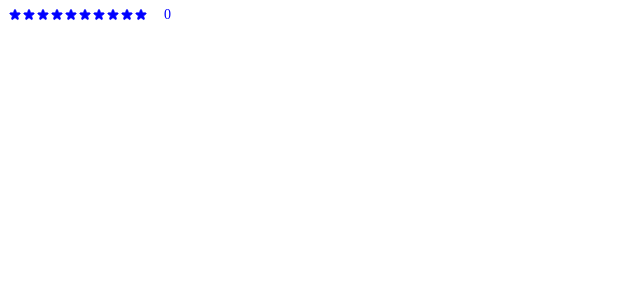
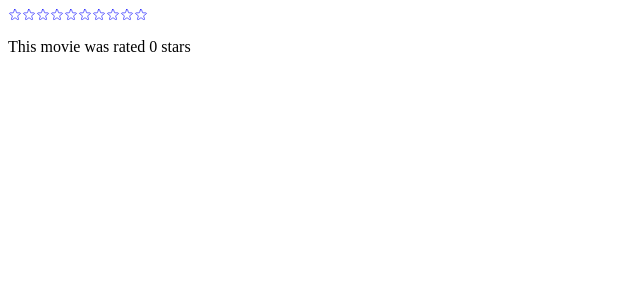
Before and after one commit to sujit-libi/react-js-batch-one, a React (Create React App) app in the folder Day 22/hamro-netflix/: page / in a window 1280 px wide. Shown: the top 300 px of the page, without its empty margins (0-640 px from the left). Built offline with nearby package versions, Linux system fonts and the light colour scheme.

Commit message:
Rating Star Component Feature complete

```diff
--- a/Day 22/hamro-netflix/src/App.js
+++ b/Day 22/hamro-netflix/src/App.js
@@ -46,8 +46,6 @@
     userRating: 9,
   },
 ];
-
-//Props Drilling
 
 const average = (arr) =>
   arr.reduce((acc, cur, i, arr) => acc + cur / arr.length, 0);
--- a/Day 22/hamro-netflix/src/RatingStar.js
+++ b/Day 22/hamro-netflix/src/RatingStar.js
@@ -7,8 +7,15 @@
   size: PropTypes.number,
 };
 
-export default function RatingStar({ maxRating = 10, color, size }) {
+export default function RatingStar({
+  maxRating = 10,
+  color,
+  size,
+  onSetRating,
+}) {
   const [rating, setRating] = useState(0);
+  const [tempRating, setTempRating] = useState(0);
+
   const containerStyle = {
     display: 'flex',
     gap: 16,
@@ -27,11 +34,16 @@
   };
 
   function handleRatingStar(rating) {
-    setRating(rating);
+    setTempRating(rating);
   }
 
   function handleResetRating() {
-    setRating(0);
+    setTempRating(0);
+  }
+
+  function handleSetRatingStar(rating) {
+    setRating(rating);
+    onSetRating(rating);
   }
 
   return (
@@ -41,17 +53,26 @@
           <Star
             color={color}
             size={size}
+            handleSetRatingStar={() => handleSetRatingStar(index + 1)}
+            full={tempRating ? tempRating >= index + 1 : rating >= index + 1}
             handleResetRating={handleResetRating}
             handleRatingStar={() => handleRatingStar(index + 1)}
           />
         ))}
       </div>
-      <p style={textStyle}>{rating}</p>
+      <p style={textStyle}>{tempRating || rating || ''}</p>
     </div>
   );
 }
 
-function Star({ color, size, handleRatingStar, handleResetRating }) {
+function Star({
+  color,
+  size,
+  handleRatingStar,
+  handleResetRating,
+  full,
+  handleSetRatingStar,
+}) {
   const starStyle = {
     height: `${size}px`,
     width: `${size}px`,
@@ -61,9 +82,11 @@
   return (
     <span
       style={starStyle}
+      onClick={handleSetRatingStar}
       onMouseEnter={handleRatingStar}
       onMouseLeave={handleResetRating}
     >
+      {full ? (
         <svg
           xmlns="http://www.w3.org/2000/svg"
           viewBox="0 0 20 20"
@@ -72,6 +95,21 @@
         >
           <path d="M9.049 2.927c.3-.921 1.603-.921 1.902 0l1.07 3.292a1 1 0 00.95.69h3.462c.969 0 1.371 1.24.588 1.81l-2.8 2.034a1 1 0 00-.364 1.118l1.07 3.292c.3.921-.755 1.688-1.54 1.118l-2.8-2.034a1 1 0 00-1.175 0l-2.8 2.034c-.784.57-1.838-.197-1.539-1.118l1.07-3.292a1 1 0 00-.364-1.118L2.98 8.72c-.783-.57-.38-1.81.588-1.81h3.461a1 1 0 00.951-.69l1.07-3.292z" />
         </svg>
+      ) : (
+        <svg
+          xmlns="http://www.w3.org/2000/svg"
+          fill="none"
+          viewBox="0 0 24 24"
+          stroke={color}
+        >
+          <path
+            strokeLinecap="round"
+            strokeLinejoin="round"
+            strokeWidth="{2}"
+            d="M11.049 2.927c.3-.921 1.603-.921 1.902 0l1.519 4.674a1 1 0 00.95.69h4.915c.969 0 1.371 1.24.588 1.81l-3.976 2.888a1 1 0 00-.363 1.118l1.518 4.674c.3.922-.755 1.688-1.538 1.118l-3.976-2.888a1 1 0 00-1.176 0l-3.976 2.888c-.783.57-1.838-.197-1.538-1.118l1.518-4.674a1 1 0 00-.363-1.118l-3.976-2.888c-.784-.57-.38-1.81.588-1.81h4.914a1 1 0 00.951-.69l1.519-4.674z"
+          />
+        </svg>
+      )}
     </span>
   );
 }
--- a/Day 22/hamro-netflix/src/index.js
+++ b/Day 22/hamro-netflix/src/index.js
@@ -1,4 +1,4 @@
-import React from 'react';
+import React, { useState } from 'react';
 import ReactDOM from 'react-dom/client';
 import StarRating from './StarRating';
 // import './index.css';
@@ -6,15 +6,20 @@
 import Modal from './Modal';
 import RatingStar from './RatingStar';
 
-// function Test() {
-//   const [movieRating, setMovieRating] = useState(0);
-//   return (
-//     <div>
-//       <StarRating color="blue" maxRating={10} onSetRating={setMovieRating} />
-//       <p>This movie was rated {movieRating} stars</p>
-//     </div>
-//   );
-// }
+function Test() {
+  const [movieRating, setMovieRating] = useState(0);
+  return (
+    <div>
+      <RatingStar
+        color="blue"
+        maxRating={10}
+        size={14}
+        onSetRating={setMovieRating}
+      />
+      <p>This movie was rated {movieRating} stars</p>
+    </div>
+  );
+}
 
 const root = ReactDOM.createRoot(document.getElementById('root'));
 root.render(
@@ -22,8 +27,9 @@
     {/* <Modal /> */}
     {/* <RatingStar maxRating={10} color={'red'} size={32} />
     <RatingStar maxRating={5} color={'green'} size={28} /> */}
+    <Test />
 
-    <RatingStar maxRating={10} color={'blue'} size={14} />
+    {/* <RatingStar maxRating={10} color={'blue'} size={14} /> */}
 
     {/* <App /> */}
     {/* <StarRating
```
Also changed, not shown: 2 other files (tests, documents, lock files or other folders). Lines whose indentation alone changed are shown as unchanged.
